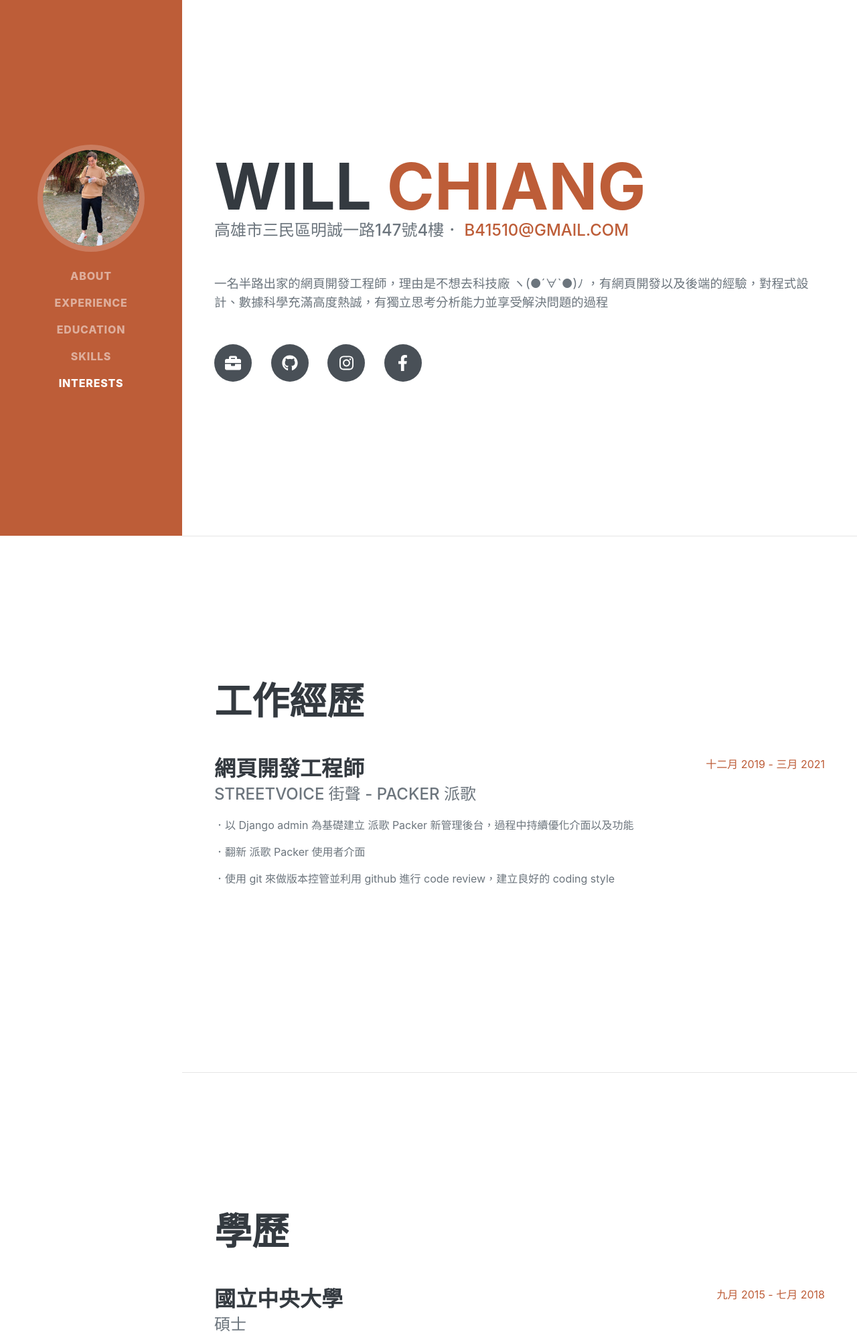
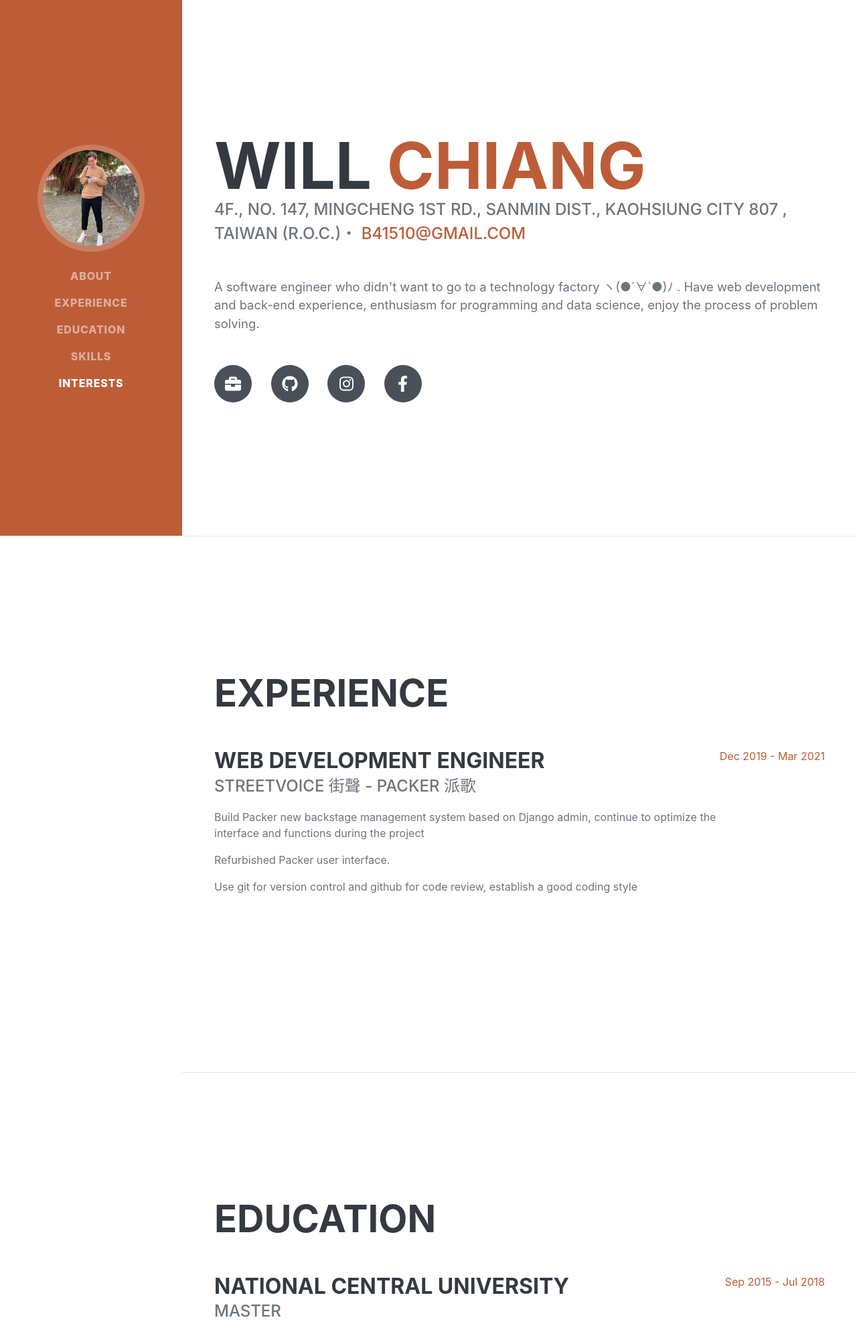
Before and after one commit to ChiangChienWei/pwb, a Django app: page /zh-hant/sp/intro/ in a window 1280 px wide. Shown: the top 1992 px of the page at 67% size. Run offline with Django 3.2, Linux system fonts and the light colour scheme; some libraries are stand-ins or nearby versions; some web fonts are replaced.

Commit message:
Eng version for cover letter

```diff
--- a/sp/templates/sp/about/view.html
+++ b/sp/templates/sp/about/view.html
@@ -7,11 +7,11 @@
             <span class="text-primary">Chiang</span>
         </h1>
         <div class="subheading mb-5">
-            {% trans '高雄市三民區明誠一路147號4樓．' %}
+            4F., No. 147, Mingcheng 1st Rd., Sanmin Dist., Kaohsiung City 807 , Taiwan (R.O.C.)・
             <a href="mailto:b41510@gmail.com">b41510@gmail.com</a>
         </div>
         <p class="lead mb-5">
-            {% trans '一名半路出家的網頁開發工程師，理由是不想去科技廠 ヽ(●´∀`●)ﾉ ，有網頁開發以及後端的經驗，對程式設計、數據科學充滿高度熱誠，有獨立思考分析能力並享受解決問題的過程' %}
+            A software engineer who didn't want to go to a technology factory ヽ(●´∀`●)ﾉ . Have web development and back-end experience, enthusiasm for programming and data science, enjoy the process of problem solving.
         </p>
         <div class="social-icons">
             <a class="social-icon" href="https://pda.104.com.tw/profile/edit?vno=75nav6zly" target="_blank"><i class="fas fa-briefcase"></i></a>
--- a/sp/templates/sp/education/view.html
+++ b/sp/templates/sp/education/view.html
@@ -2,22 +2,22 @@
 
 <section class="resume-section" id="education">
     <div class="resume-section-content">
-        <h2 class="mb-5">{% trans '學歷' %}</h2>
+        <h2 class="mb-5">{% trans 'Education' %}</h2>
         <div class="d-flex flex-column flex-md-row justify-content-between mb-5">
             <div class="flex-grow-1">
-                <h3 class="mb-0">{% trans '國立中央大學' %}</h3>
-                <div class="subheading mb-3">{% trans '碩士' %}</div>
-                <div>{% trans '太空科學研究所' %}</div>
+                <h3 class="mb-0">National Central University</h3>
+                <div class="subheading mb-3">Master</div>
+                <div>Graduate Institute of Space Science</div>
             </div>
-            <div class="flex-shrink-0"><span class="text-primary">{% trans '九月' %} 2015 - {% trans '七月' %} 2018</span></div>
+            <div class="flex-shrink-0"><span class="text-primary">Sep 2015 - Jul 2018</span></div>
         </div>
         <div class="d-flex flex-column flex-md-row justify-content-between">
             <div class="flex-grow-1">
-                <h3 class="mb-0">{% trans '國立屏東大學' %}</h3>
-                <div class="subheading mb-3">{% trans '學士' %}</div>
-                <div>{% trans '物理系' %}</div>
+                <h3 class="mb-0">National Pingtung University of Education</h3>
+                <div class="subheading mb-3">Bachelor</div>
+                <div>Department of Physics</div>
             </div>
-            <div class="flex-shrink-0"><span class="text-primary">{% trans '九月' %} 2010 - {% trans '六月' %} 2015</span></div>
+            <div class="flex-shrink-0"><span class="text-primary">Sep 2010 - Jun 2015</span></div>
         </div>
     </div>
 </section>
--- a/sp/templates/sp/experience/view.html
+++ b/sp/templates/sp/experience/view.html
@@ -2,16 +2,16 @@
 
 <section class="resume-section" id="experience">
     <div class="resume-section-content">
-        <h2 class="mb-5">{% trans '工作經歷' %}</h2>
+        <h2 class="mb-5">Experience</h2>
         <div class="d-flex flex-column flex-md-row justify-content-between mb-5">
             <div class="flex-grow-1">
-                <h3 class="mb-0">{% trans '網頁開發工程師' %}</h3>
-                <div class="subheading mb-3 mr-3">Streetvoice 街聲 - Packer 派歌</div>
-                <p>{% trans '．以 Django admin 為基礎建立 派歌 Packer 新管理後台，過程中持續優化介面以及功能' %}</p>
-                <p>{% trans '．翻新 派歌 Packer 使用者介面' %}</p>
-                <p>{% trans '．使用 git 來做版本控管並利用 github 進行 code review，建立良好的 coding style' %}</p>
+                <h3 class="mb-0">Web development engineer</h3>
+                <div class="subheading mb-3 mr-3">StreetVoice 街聲 - Packer 派歌</div>
+                <p>Build Packer new backstage management system based on Django admin, continue to optimize the interface and functions during the project</p>
+                <p>Refurbished Packer user interface.</p>
+                <p>Use git for version control and github for code review, establish a good coding style</p>
             </div>
-            <div class="flex-shrink-0"><span class="text-primary">{% trans '十二月' %} 2019 - {% trans '三月' %} 2021</span></div>
+            <div class="flex-shrink-0"><span class="text-primary">Dec 2019 - Mar 2021</span></div>
         </div>
     </div>
 </section>
--- a/sp/templates/sp/interests/view.html
+++ b/sp/templates/sp/interests/view.html
@@ -3,7 +3,9 @@
 <section class="resume-section" id="interests">
     <div class="resume-section-content">
         <h2 class="mb-5">Interests</h2>
-        <p>平時的興趣是聽聽音樂、看電影、看籃球跟棒球比賽，最近有開始在考慮騎單速車重新認識高雄 lol </p>
-        <p class="mb-0">目前也會利用下班時間摸索一些新的程式語言，並閱讀 Data Science 相關的書籍。</p>
+        <p>・Travel, Movie</p>
+        <p>・Listen music, watch basketball and baseball games</p>
+        <p>・Cooking or gardening</p>
+        <p>・Learn new languages and attending some courses about Data Science</p>
     </div>
 </section>
--- a/sp/templates/sp/skills/view.html
+++ b/sp/templates/sp/skills/view.html
@@ -2,8 +2,8 @@
 
 <section class="resume-section" id="skills">
     <div class="resume-section-content">
-        <h2 class="mb-5">{% trans '技能' %}</h2>
-        <div class="subheading mb-3">{% trans '語言 & 工具' %}</div>
+        <h2 class="mb-5">Skills</h2>
+        <div class="subheading mb-3">Programming Languages & Tools</div>
         <ul class="list-inline dev-icons">
             <li class="list-inline-item"><i class="iconify" data-icon="vscode-icons:file-type-python" data-inline="false"></i></li>
             <li class="list-inline-item"><i class="iconify" data-icon="vscode-icons:file-type-django" data-inline="false"></i></li>
@@ -16,23 +16,23 @@
             <li class="list-inline-item"><i class="iconify" data-icon="vscode-icons:file-type-codecov" data-inline="false"></i></li>
             <li class="list-inline-item"><i class="iconify" data-icon="vscode-icons:file-type-travis" data-inline="false"></i></li>
         </ul>
-        <div class="subheading mb-3">{% trans '工作流程' %}</div>
+        <div class="subheading mb-3">Workflow</div>
         <ul class="fa-ul mb-0">
             <li>
                 <span class="fa-li"><i class="fas fa-check"></i></span>
-                {% trans '確認需求以及切版樣式' %}
+                Confirm requirements, Check layout.
             </li>
             <li>
                 <span class="fa-li"><i class="fas fa-check"></i></span>
-                {% trans '開發程式，撰寫 test cases' %}
+                Programming & Test cases.
             </li>
             <li>
                 <span class="fa-li"><i class="fas fa-check"></i></span>
-                {% trans 'push 到 Github 利用 Travis ci 來執行測試' %}
+                Push to Github and use Travis ci run test cases.
             </li>
             <li>
                 <span class="fa-li"><i class="fas fa-check"></i></span>
-                {% trans '測試無誤後將程式碼 merge 進 branch 進行自動部署' %}
+                After the test is correct, merge development branch into the demo branch for auto deploy.
             </li>
         </ul>
     </div>
```
